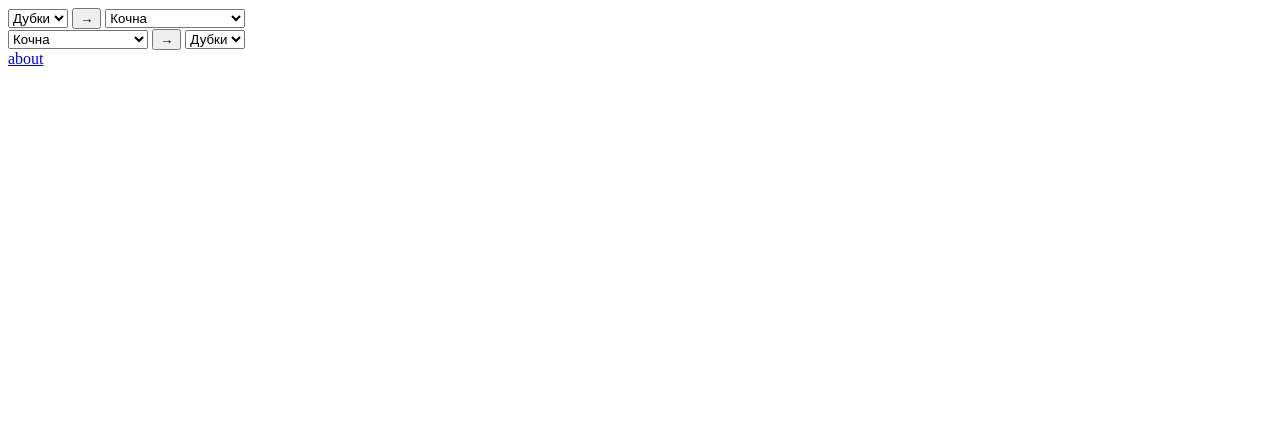
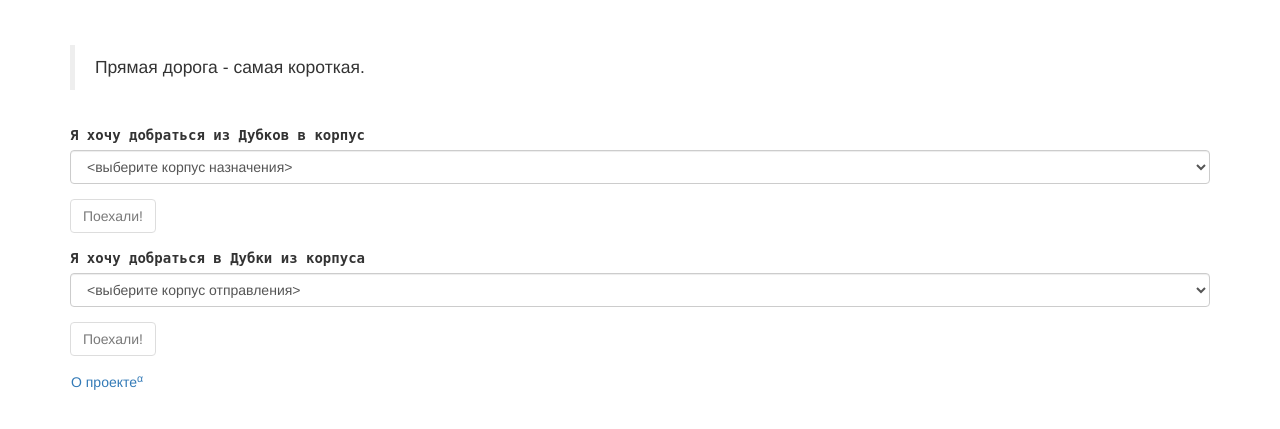
Before and after one commit to vmax/dubki, a Flask app: page / in a window 1280 px wide. Shown: the top 429 px of the page. Run offline with Flask 2, Linux system fonts and the light colour scheme; some libraries are stand-ins or nearby versions.

Commit message:
design changes
* better edu’ names
* better index page design
* added a quote on index page
* now using Bootstrap.css and jQuery

```diff
--- a/app.py
+++ b/app.py
@@ -11,7 +11,7 @@ app = Flask(__name__)
 
 @app.route('/')
 def root():
-	return render_template('index.html', dorms=dorms, edus=edus)
+	return render_template('index.html', dorms=dorms, edus=edus, quote=fortune())
 
 @app.route('/route', methods=['POST'])
 def route():
@@ -24,5 +24,22 @@ def route():
 def about():
 	return render_template('about.html')
 
+def fortune():
+    from random import choice
+    fortune_quotes = [
+        'Дорогу осилит идущий.',
+        'Всякому своя дорога.',
+        'Одному ехать - и дорога долга.',
+        'Где дорога, там и путь.',
+        'Не дальняя дорога учит, а ближняя.',
+        'Прямая дорога - самая короткая.',
+        'По плохой дороге далеко не уедешь.',
+        'Дома спи, а в дороге не дремли.',
+        'Дорожные люди долго не спят.',
+        'Знающий дорогу не устаёт.',
+        'Кто знает дорогу, тот не спотыкается.'
+    ]
+    return choice(fortune_quotes)
+
 if __name__ == "__main__":
 	app.run(debug=True)
--- a/route.py
+++ b/route.py
@@ -11,11 +11,11 @@ dorms = {
 }
 
 edus = {
-    'aeroport' : 'Кочна',
+    'aeroport' : 'Кочновский проезд (метро Аэропорт)',
     'strogino' : 'Строгино',
-    'myasnitskaya' : 'Мясо',
-    'vavilova' : 'Вавилова',
-    'izmailovo' : 'Кирпич',
+    'myasnitskaya' : 'Мясницкая (метро Лубянка)',
+    'vavilova' : 'Вавилова (метро Ленинский проспект)',
+    'izmailovo' : 'Кирпичная улица (метро Семёновская)',
     'tekstilshiki' : 'Текстильщики',
     'st_basmannaya' : 'Старая Басманная'
 }
@@ -25,7 +25,7 @@ pref_stations = {
 	'aeroport': 'Белорусская',
 	'strogino': 'Кунцево',
 	'tekstilshiki': 'Беговая',
-	 'st_basmannaya': 'Кунцево'
+    'st_basmannaya': 'Кунцево'
 }
 
 # delta to pass from railway station to subway station
--- a/templates/index.html
+++ b/templates/index.html
@@ -1,37 +1,69 @@
 <!DOCTYPE html>
-<html>
+<html lang="ru">
     <head>
         <meta charset='utf-8'>
+        <link rel="stylesheet" href="https://maxcdn.bootstrapcdn.com/bootstrap/3.3.4/css/bootstrap.min.css">
+        <script src="https://cdnjs.cloudflare.com/ajax/libs/jquery/2.1.4/jquery.min.js"></script>
+        <meta name="viewport" content="width=device-width, initial-scale=1">
         <title>Дубки</title>
     </head>
-    <body>
-        <form action="/route" method="post">
-            <select name="_from">
-                 {% for dorm in dorms %}
-                    <option value='{{dorm}}'>{{dorms[dorm]}}</option>
-                 {% endfor %}
+
+    <body style="padding-top: 30px">
+    <style>
+        .container
+        {
+            padding-top: 15px;
+        }
+        label
+        {
+            font-family: monospace;
+        }
+    </style>
+
+
+
+    <div class="container" id="header">
+        <blockquote id="quote">{{quote}}</blockquote>
+    </div>
+
+    <div class="container" id="dorm_to_edu">
+    <form class="form" action="/route" method="post">
+        <div class="form-group">
+            <label for="_to">Я хочу добраться из Дубков в корпус</label>
+            <!-- FIXME: dummy element for POST parameter -->
+            <input value="dubki" name="_from" style="display: none" />
+            <select onchange="$('#go1')[0].disabled=false" class="form-control" id="_to" name="_to">
+                {% for edu in edus %}
+                    <option selected disabled style="display:none">&lt;выберите корпус назначения&gt;</option>
+                    <option value='{{edu}}'>{{edus[edu]}}</option>
+                {% endfor %}
             </select>
-            <button type="submit">&rarr;</button>
-            <select name="_to">
+        </div> <!-- form-group end -->
+        <button disabled id="go1" type="submit" class="btn btn-default">Поехали!</button>
+    </form>
+    </div>
+
+    <div class="container" id="edu_to_dorm">
+    <form class="form" action="/route" method="post">
+        <div class="form-group">
+            <label for="_from">Я хочу добраться в Дубки из корпуса</label>
+            <!-- FIXME: dummy element for POST parameter -->
+            <input value="dubki" name="_to" style="display: none" />
+            <select onchange="$('#go2')[0].disabled=false"class="form-control" id="_from" name="_from">
+            <option selected disabled style="display:none">&lt;выберите корпус отправления&gt;</option>
                 {% for edu in edus %}
                     <option value='{{edu}}'>{{edus[edu]}}</option>
                 {% endfor %}
             </select>
-        </form>
+        </div> <!-- form-group end -->
+        <button disabled id="go2" type="submit" class="btn btn-default">Поехали!</button>
+    </form>
+    </div>
 
-        <form action="/route" method="post">
-            <select name="_from">
-                {% for edu in edus %}
-                    <option value='{{edu}}'>{{edus[edu]}}</option>
-                {% endfor %}
-            </select>
-            <button type="submit">&rarr;</button>
-            <select name="_to">
-                 {% for dorm in dorms %}
-                    <option value='{{dorm}}'>{{dorms[dorm]}}</option>
-                 {% endfor %}
-            </select>
-        </form>
-        <a href="/about">about</a>
+    <div class="container navbar" id="about">
+            <a href="/about">О проекте<sup>α</sup></a>
+    </div>
+
     </body>
+
 </html>
```
